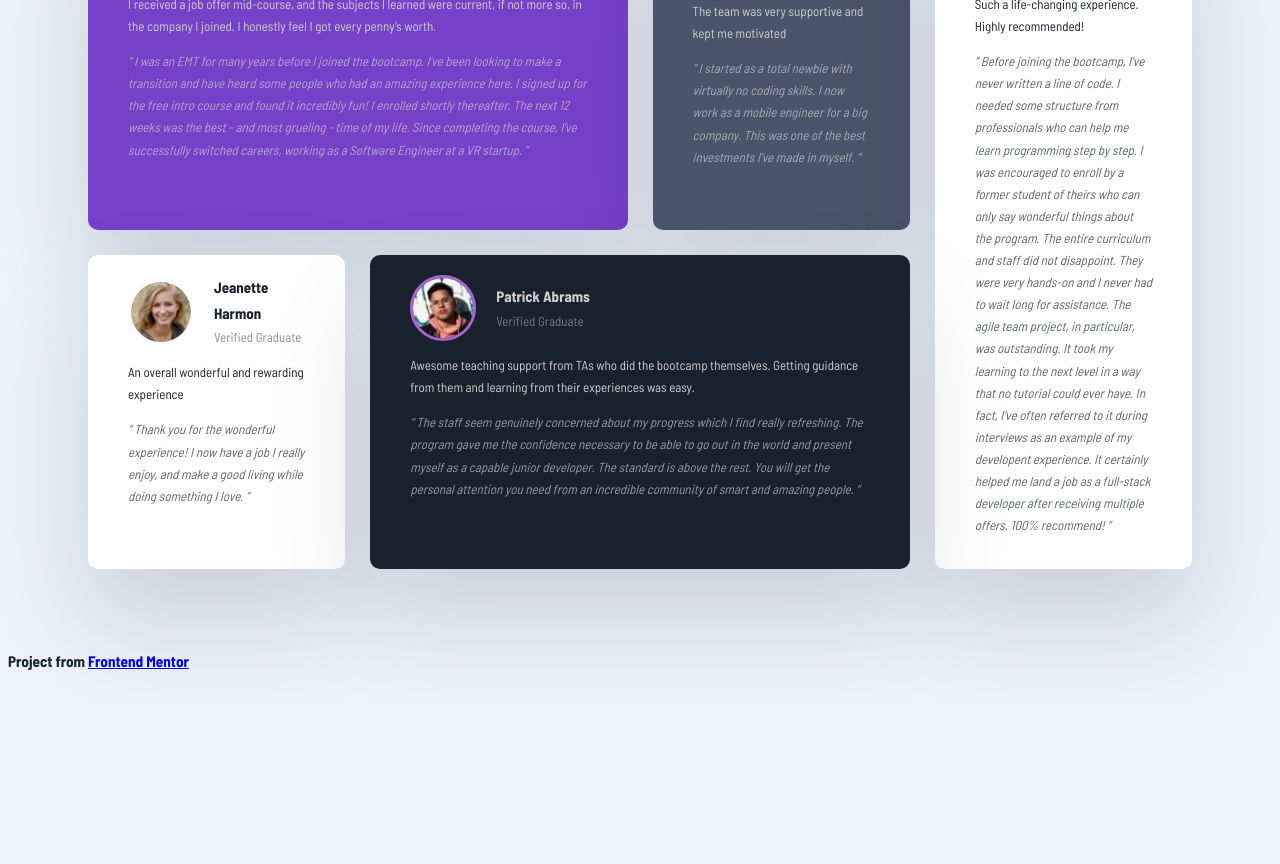
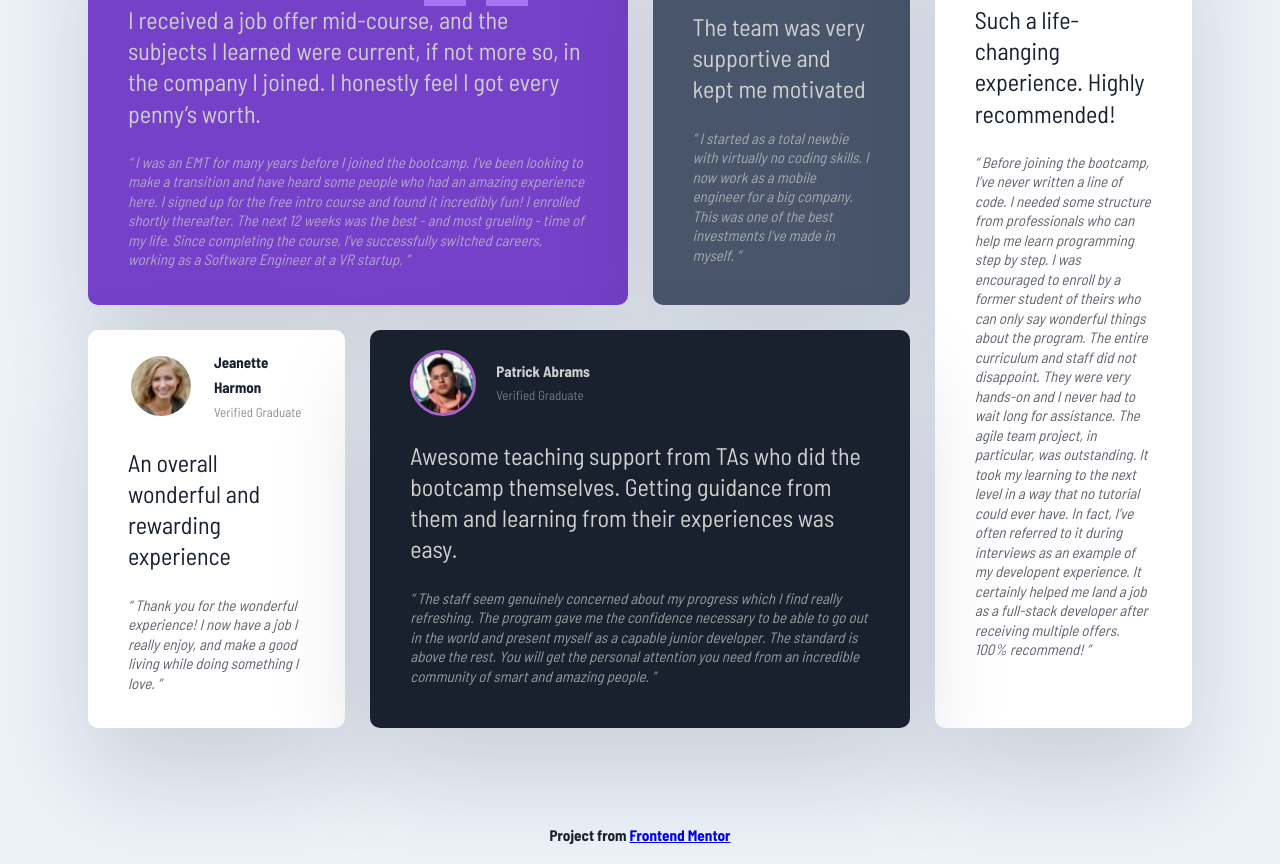
Before and after one commit to Peleton-011/testimonials-page-project, a plain HTML site: page index.html in a window 1280 px wide. Shown: the part 186-1050 px from the top of the page. Before the commit the page ends 888 px from the top, so only its background shows below. Drawn offline with Linux system fonts and the light colour scheme.

Commit message:
Ad finishing touches

```diff
--- a/style.css
+++ b/style.css
@@ -39,6 +39,9 @@ body {
 .card--bg-purple {
     background-color: hsl(263, 55%, 52%);
     grid-column: 1 / span 2;
+    background-image: url("./images/bg-pattern-quotation.svg");
+    background-repeat: no-repeat;
+    background-position: top 10px right 100px;
 }
 
 .card--bg-blue {
@@ -77,9 +80,23 @@ body {
     margin: 0px;
 }
 
+.card__lead {
+    font-size: 1.5rem;
+    font-weight: 500;
+    line-height: 1.3;
+}
+
 .card__quote {
     font-style: italic;
     opacity: 70%;
+    font-size: 15px;
+    font-weight: 500;
+    line-height: 1.3;
+}
+
+footer {
+    display: flex;
+    justify-content: center;
 }
 
 /*- Weights: 500, 600 */
```
